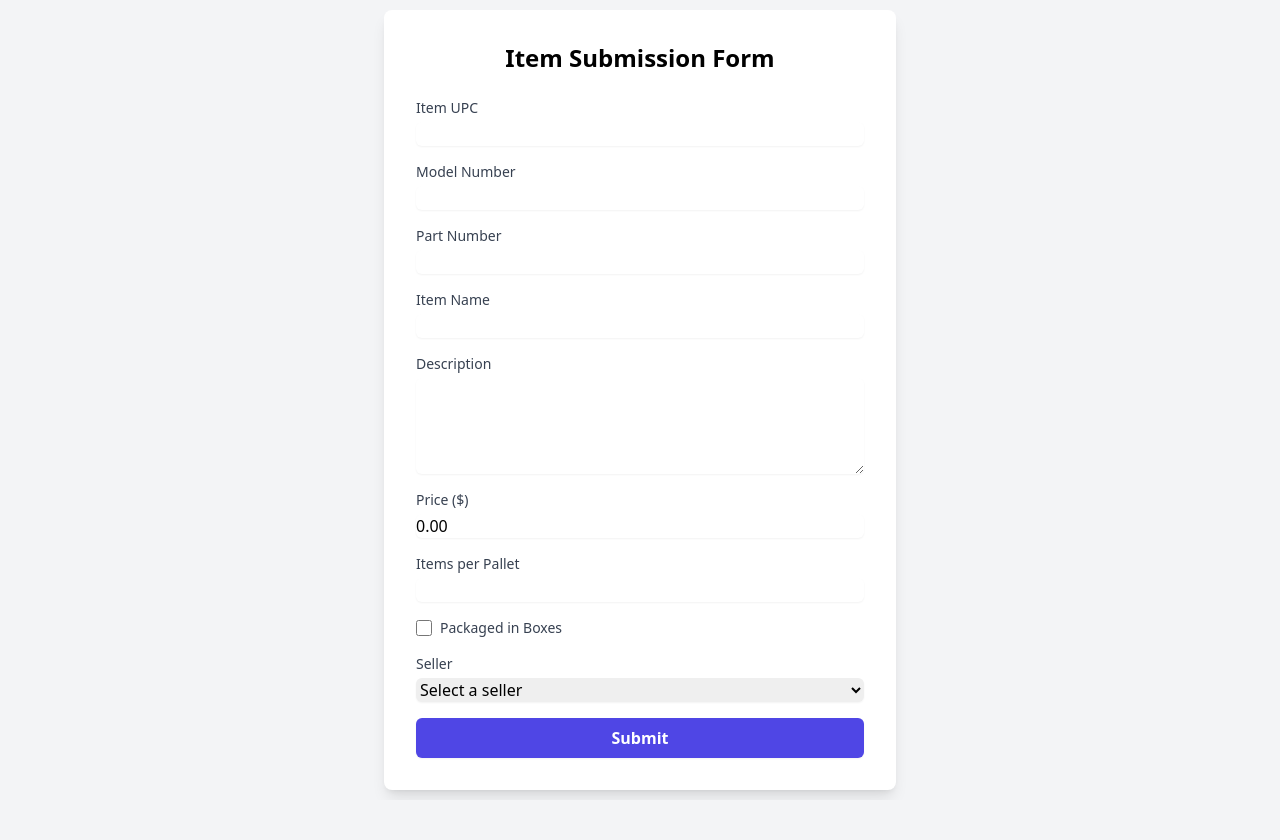
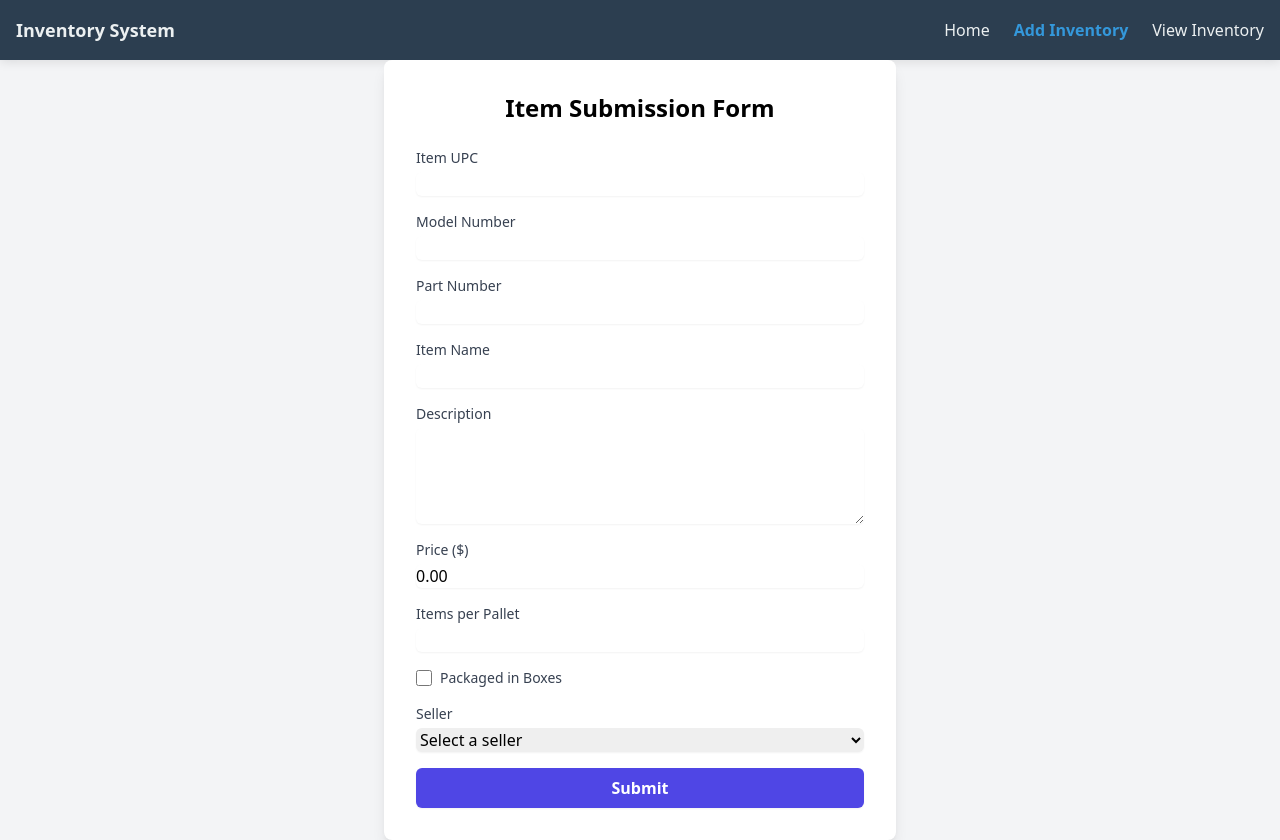
Before and after one commit to Falconier/Palletizer, a Flask app: page / in a window 1280 px wide. Before the commit the page ends 797 px from the top, so only its background shows below. Run offline with Flask 3, Linux system fonts and the light colour scheme; some libraries are stand-ins or nearby versions.

Commit message:
fluffing the pillows, smoothing the sheets, man that looks pretty good - but we can make it better

```diff
--- a/app.py
+++ b/app.py
@@ -42,9 +42,13 @@ def inventory():
 
     return jsonify(inventory_data)
 
-@app.route('/inventory_table')
+@app.route('/inventory_table', methods=['GET'])
 def inventory_table():
     return render_template('inventory_table.html')
+
+@app.route('/add_inventory', methods=['GET'])
+def add_inventory_form():
+    return render_template('add_inventory.html')
 
 @app.route('/add_inventory', methods=['POST'])
 def add_inventory():
--- a/static/css/style.css
+++ b/static/css/style.css
@@ -1,3 +1,24 @@
+/* Navbar */
+.navbar {
+    background-color: #2c3e50;
+    box-shadow: 0 2px 10px rgba(0, 0, 0, 0.1);
+}
+
+.navbar-brand,
+.nav-link {
+    color: #ecf0f1 !important;
+    transition: color 0.3s ease;
+}
+
+.nav-link:hover {
+    color: #3498db !important;
+}
+
+.nav-link.active {
+    color: #3498db !important;
+    font-weight: 600;
+}
+
 .libre-barcode-128-text-regular {
     font-family: "Libre Barcode 128 Text", system-ui;
     font-weight: 400;
--- a/templates/add_inventory.html
+++ b/templates/add_inventory.html
@@ -5,8 +5,23 @@
     <meta name="viewport" content="width=device-width, initial-scale=1.0">
     <title>Item Submission Form</title>
     <script src="https://cdn.tailwindcss.com"></script>
+    <link rel="stylesheet" href="/static/css/style.css">
 </head>
-<body class="bg-gray-100 flex items-center justify-center min-h-screen">
+<body class="bg-gray-100 flex flex-col min-h-screen">
+    <nav class="navbar w-full">
+        <div class="container mx-auto px-4">
+            <div class="flex items-center justify-between py-4">
+                <a href="/" class="navbar-brand text-lg font-bold">Inventory System</a>
+                <ul class="flex space-x-6">
+                    <li><a href="/" class="nav-link">Home</a></li>
+                    <li><a href="/add_inventory" class="nav-link active">Add Inventory</a></li>
+                    <li><a href="/inventory_table" class="nav-link">View Inventory</a></li>
+                </ul>
+            </div>
+        </div>
+    </nav>
+
+    <div class="flex-grow flex items-center justify-center">
         <div class="bg-white p-8 rounded-lg shadow-lg w-full max-w-lg">
             <h2 class="text-2xl font-bold mb-6 text-center">Item Submission Form</h2>
             <form id="itemForm" class="space-y-4">
@@ -30,10 +45,6 @@
                     <label for="item_description" class="block text-sm font-medium text-gray-700">Description</label>
                     <textarea id="item_description" name="item_description" rows="4" class="mt-1 block w-full rounded-md border-gray-300 shadow-sm focus:border-indigo-500 focus:ring-indigo-500"></textarea>
                 </div>
-            <!-- <div>
-                <label for="item_image" class="block text-sm font-medium text-gray-700">Item Image</label>
-                <input type="file" id="item_image" name="item_image" accept="image/*" class="mt-1 block w-full text-sm text-gray-500 file:mr-4 file:py-2 file:px-4 file:rounded-md file:border-0 file:text-sm file:font-semibold file:bg-indigo-50 file:text-indigo-700 hover:file:bg-indigo-100">
-            </div> -->
                 <div>
                     <label for="item_price" class="block text-sm font-medium text-gray-700">Price ($)</label>
                     <input type="number" id="item_price" name="item_price" step="0.01" min="0" value="0.00" class="mt-1 block w-full rounded-md border-gray-300 shadow-sm focus:border-indigo-500 focus:ring-indigo-500">
@@ -66,6 +77,7 @@
                 </div>
             </form>
         </div>
+    </div>
     <script src="/static/js/add_inventory.js"></script>
 </body>
 </html>
```
Also changed, not shown: templates/inventory_table.html (+17 -1 lines). Lines whose indentation alone changed are shown as unchanged.
